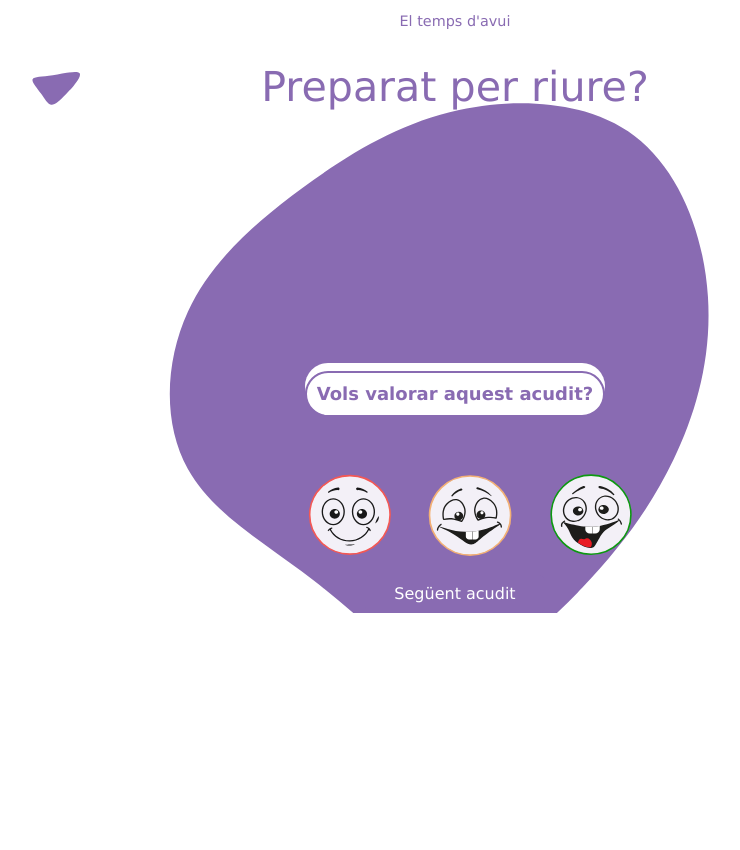
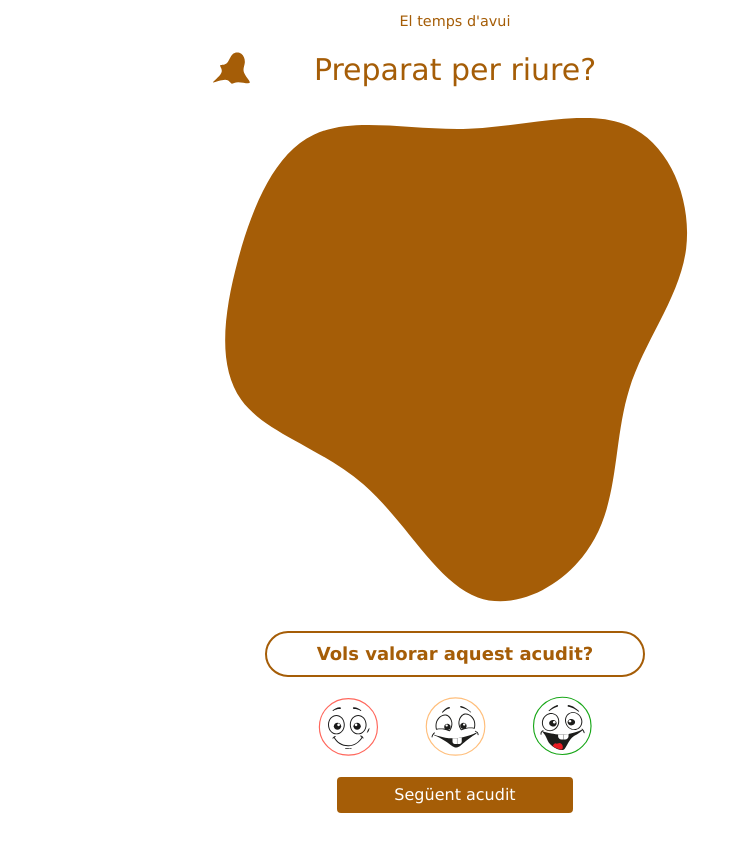
Before and after one commit to jc-alvarez-fdez/sprint_04, a website: page index.html in a window 1280 px wide. Both pictures are taken after a click on the button "Següent acudit". Shown: the whole page, without its empty margins (185-925 px from the left). Before the commit the page ends 800 px from the top, so only its background shows below. Drawn offline with nearby package versions, Linux system fonts and the light colour scheme; no server answers.

Commit message:
Cambios en la maquetación y alternancia de colores

```diff
--- a/css/styles.css
+++ b/css/styles.css
@@ -25,38 +25,39 @@ header {
     padding: 1em;
 }
 
-
 main#contenido {
-    padding: 5%;
-    width: 85%;
+    /* padding: 38px 20px 20px 20px; */
+    /* width: 100%; */
     margin: 6% auto;
     display: flex;
-    flex-direction: column;
     justify-content: space-evenly;
-    align-content: center;
+    align-content: flex-start;
     max-height: 80%;
     margin: 0 auto;
+    align-items: center;
+    min-height: 436px;
 }
 
 h1 {
     font-size: calc(1.375rem + 1.5vw);
     color: var(--color01);
     text-align: center;
-    margin: .5em 1em 2em 1em;
+    margin: 10px 10px 30px 10px;
 }
 
 p#mostraAcudit {
-    font-size: 1.8em;
     color: white;
     margin: 0;
-    padding: 0% 5% 5% 5%;
-    margin: 1.5em 0 4em 1.8em;
-    font-size: 1.2em;
+    /* padding: 40px 60px 10px 60px; */
+    margin: 102px 45px 10px 45px;
+    font-size: 18px;
+    text-shadow: 2px 2px 0 var(--color01);
 }
 
 button#nouAcudit {
     background-color: var(--color01);
     color: white;
+    border: 2px solid white;
 }
 
 button#nouAcudit:hover {
@@ -73,21 +74,22 @@ button#nouAcudit:hover {
     color: var(--color01);
     padding: 10px;
     background-color: #ffffff;
-    margin: 2em auto 10px auto;
+    margin: 46px 10px 10px 10px;
     border-radius: 24px;
     border: solid 2px var(--color01);
-    box-shadow: 0 -8px 0 white;
+    box-shadow: 0 -4px 0 white;
     margin-bottom: 20px;
 }
 
 .valora {
     text-align: center;
+    margin-top: -35px;
 }
 
 .valora p {
+    font-size:16px;
     margin-top: 1em;
 }
-
 
 ul {
     list-style-type: none;
@@ -99,7 +101,6 @@ ul {
     padding-left: 0;
 }
 
-
 li {
     text-decoration: none;
     font-size: 48px;
@@ -109,14 +110,14 @@ li {
 }
 
 li img {
-    width: 90px;
+    width: 65px;
 }
 li img:hover {
     transform: scale(125%) rotate(-30deg);
 }
 
 .destaca {
-    font-size: 130%;
+    font-size: 120%;
     font-weight: bold;
     color: var(--color01);
 }
@@ -159,8 +160,8 @@ div#fondoSvg {
 .svg01_fondo01 {
    background-image: url(../img/fons_css/blob_896BB2_01.svg);
    background-repeat: no-repeat;
-   background-size: 107%;
-   background-position: 45% 49%;
+   background-size: 546px;
+   background-position: -56px -50px;
 }
 
 .svg02_fondo01 {
@@ -172,17 +173,17 @@ div#fondoSvg {
  .svg01_fondo02 {
     background-image: url(../img/fons_css/blob_a55d07_01.svg);
     background-repeat: no-repeat;
-    background-size: 107%;
-    background-position: -36% 210%;
+    background-size: 535px;
+    background-position: -33px -75px;
  }
 
  .svg02_fondo02 {
      background-image: url(../img/fons_css/blob_a55d07_02.svg);
      background-repeat: no-repeat;
-     background-size: 15%;
-     background-position: -2% 44%;
+     background-size: 53px;
+     background-position: 1% 44%;
   }
-
+/*
 @media screen and (min-width: 480px) {
     div#contenedor {
         min-width: 320px;
@@ -195,8 +196,8 @@ div#fondoSvg {
     }
 
     p#mostraAcudit {
-        margin: 1.5em 0 4em 1.8em;
-        font-size: 1.2em;
+        margin: 10px 10px 85px 31px;
+        font-size: 16px;
     }
 
     #mostraTemps {
@@ -212,6 +213,8 @@ div#fondoSvg {
 
 }
 
+*/
+
 @media screen and (min-width: 768px) {
     div#contenedor {
         max-height: 90vh;
@@ -219,12 +222,18 @@ div#fondoSvg {
     }
 
     main#contenido {
-      max-width: 663px;
+      max-width: 730px;
+      height: 489px;
+    }
+
+    h1 {
+        font-size:30px
     }
 
     p#mostraAcudit {
-        margin: 1em;
-        font-size: 1.6em;
+        margin: 130px 150px 20px 150px;
+        font-size: 18px;
+        padding-bottom: 50px;
     }
 
     button#nouAcudit {
@@ -233,16 +242,16 @@ div#fondoSvg {
 
     div#fondoSvg {
         height: 75%;
-        background-size: 709px;
-        background-position: 49% 33%;
+        /* background-size: 709px;
+        background-position: 49% 33%; */
     }
 
     .valora {
-        max-width: 60%;
-        margin: 0 auto;
+        max-width: 400px;
+        margin: 24px auto 0 auto;
     }
     .valora h4 {
-        margin-bottom: 55px;
+        margin: 10px 10px 10px 10px;
     }
 
     .valora button {
@@ -250,23 +259,23 @@ div#fondoSvg {
     }
 
     .svg01_fondo01 {
-        background-size: 97%;
-        background-position: 49% 37%;
+        background-size: 608px;
+        background-position: 56px -55px;
      }
 
      .svg01_fondo02 {
-        background-size: 105%;
-        background-position: 34% 78%;
-     }
+        background-size: 636px;
+        background-position: 63% 68%;
+    }
 
      .svg02_fondo01 {
-        background-size: 108px;
-        background-position: 12% 46%;
+        background-size: 90px;
+        background-position: 25% 50%;
      }
 
      .svg02_fondo02 {
-        background-size: 7%;
-        background-position: 18% 41%;
-     }
+        background-size: 58px;
+        background-position: 31% 41%;
+    }
 
 }
--- a/index.html
+++ b/index.html
@@ -16,10 +16,11 @@
     </header>
     <div id="contenedor" class="container-fluid">
         <h1 id="preparat" class="svg02_fondo01">Preparat per riure?</h1>
-        <main id="contenido">
+        <main id="contenido" class="row svg01_fondo01">
             <div class="column text-center">
                 <p id="mostraAcudit" class="card-body"></p>
             </div>
+        </main>
         <div class="valora">
             <h4>Vols valorar aquest acudit?</h4>
             <ul>
@@ -44,12 +45,8 @@
             </button>
         </div>
 
-
-
-        </main>
-        <div id="fondoSvg" class="row svg01_fondo01">
-
-        </div>
+<!--         <div id="fondoSvg" class="row svg01_fondo01">
+        </div> -->
     </div>
 
 
--- a/scripts/main.js
+++ b/scripts/main.js
@@ -10,6 +10,7 @@ if (nouAcuditBtn) {
 // Escoger API
 // Genero un número aleatorio entre 1 y 10. Si es un número par ejecuto la Api01, en caso contrario ejecuto la Api02
 function obtenirAcudit() {
+    alternarColor();
     const aleatori = Math.floor(Math.random() * (9 - 3 + 1)) + 3;
     console.log("Num. aleatori= ", aleatori);
     if (aleatori % 2 === 0) {
@@ -18,7 +19,6 @@ function obtenirAcudit() {
     else {
         obtenirAcuditApi02();
     }
-    canviarColors();
 }
 // __________________
 // Api chistes 01 (https://icanhazdadjoke.com/)
@@ -54,7 +54,7 @@ function obtenirAcuditApi01() {
             console.error(error);
         })
             .then(() => {
-            // Llamar a borrarValoracio al final
+            // Llamar a borrarValoracio
             borrarValoracio();
         });
     });
@@ -100,7 +100,7 @@ function obtenirAcuditApi02() {
             console.error(error);
         })
             .then(() => {
-            // Llamar a borrarValoracio al final
+            // Llamar a borrarValoracio y a los cambios de fondo y color al final
             borrarValoracio();
         });
     });
@@ -114,11 +114,30 @@ function mostrarAcuditApi02(resultado02) {
 }
 // _________________________
 // Cambio de colores
-function canviarColors() {
-    const canviSvg01 = document.querySelector("#contenedor");
-    const canviSvg02 = document.querySelector("#contenido");
-    if (canviSvg01 === null || canviSvg01 === void 0 ? void 0 : canviSvg01.getElementsByClassName("svgFondo01")) {
+function canviarFons() {
+    const canviSvg01 = document.querySelector("#contenido");
+    const canviSvg02 = document.querySelector("#preparat");
+    if (canviSvg01 && canviSvg02) {
+        // Toggle entre las clases para cambiar el fondo
+        canviSvg01.classList.toggle("svg01_fondo01");
+        canviSvg01.classList.toggle("svg01_fondo02");
+        canviSvg02.classList.toggle("svg02_fondo01");
+        canviSvg02.classList.toggle("svg02_fondo02");
     }
+}
+function alternarColor() {
+    // Accedo al elemento raíz del documento (root)
+    const rootElement = document.documentElement;
+    // Obtengo el valor actual de --color01
+    const colorActual = getComputedStyle(rootElement).getPropertyValue('--color01').trim();
+    // Defino los colores alternativos
+    const colorAlterna01 = '#a55d07';
+    const colorAlterna02 = '#896BB2';
+    // Verifico el valor actual y alterno entre los colores
+    const nuevoColor = (colorActual === colorAlterna01) ? colorAlterna02 : colorAlterna01;
+    // Cambio el valor de --color01 al color alternativo
+    rootElement.style.setProperty('--color01', nuevoColor);
+    canviarFons();
 }
 // _________________________
 // Llamo a obtenirAcudit al cargar la página para obtener y mostrar un chiste inicial
```
Also changed, not shown: src/main.ts (+16 -19 lines). Lines whose indentation alone changed are shown as unchanged.
